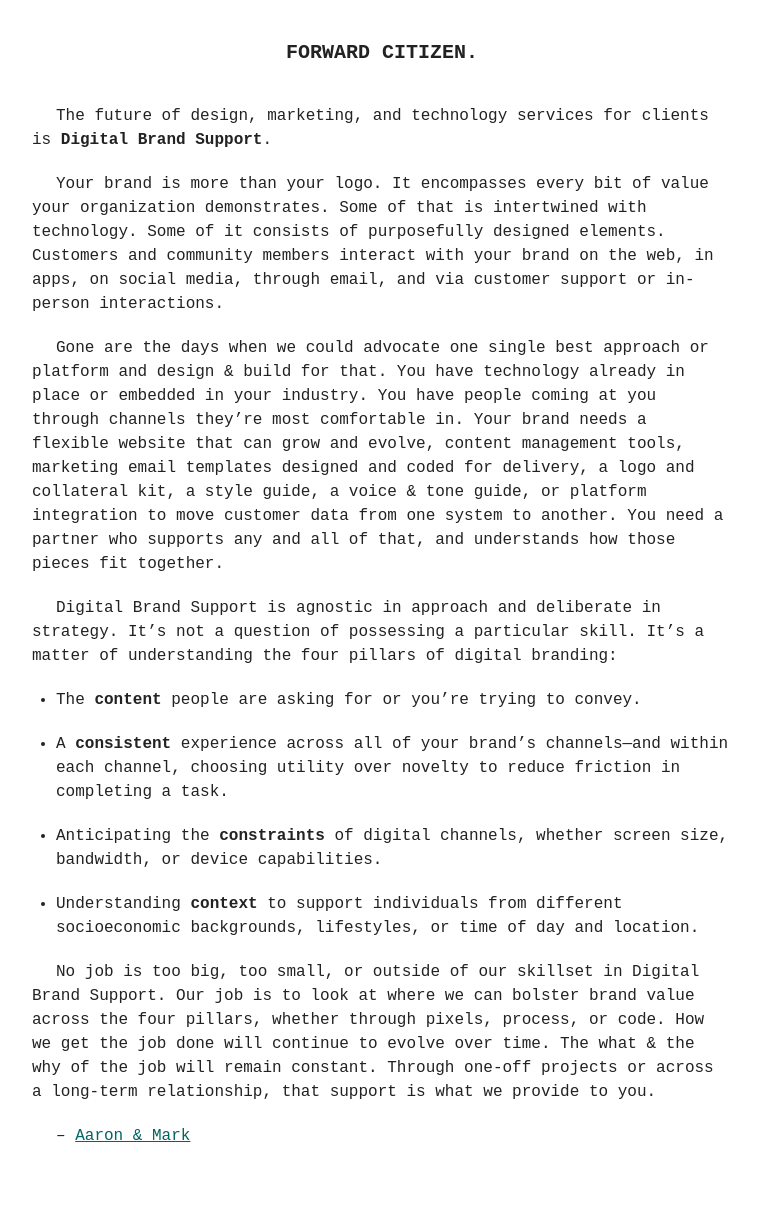
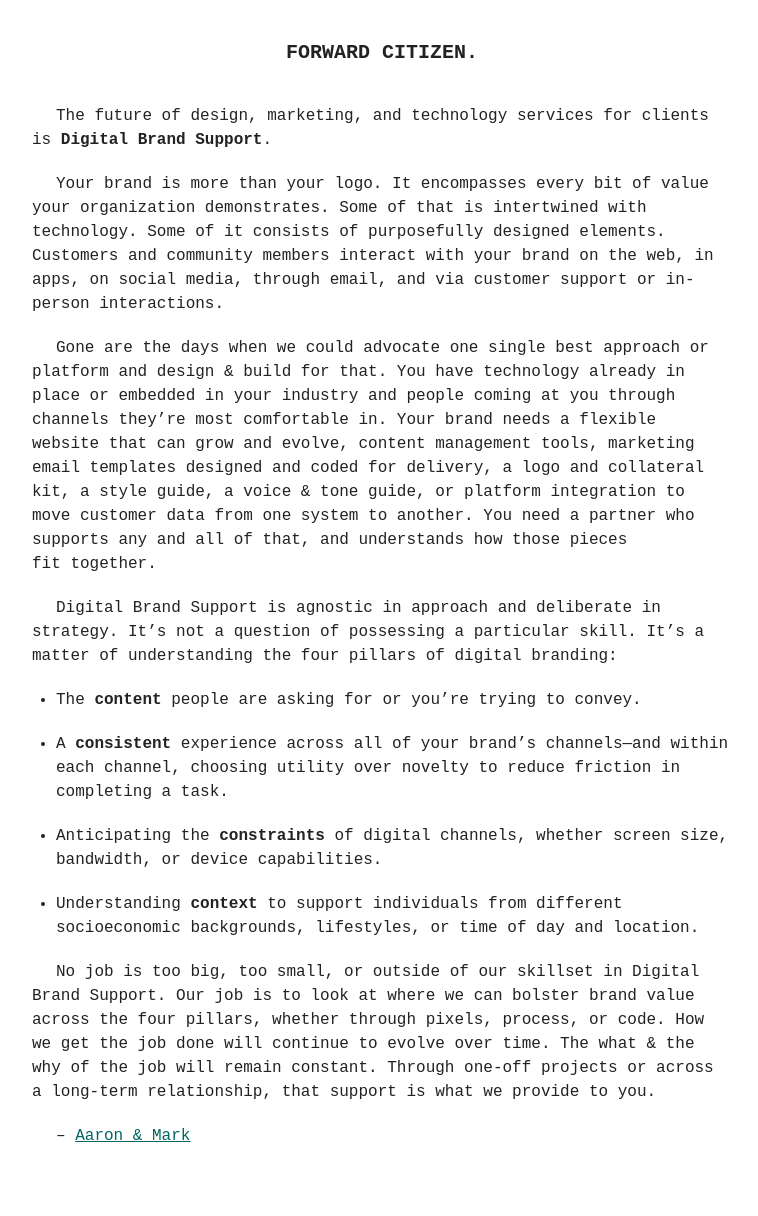
Before and after one commit to clearbold/forwardcitizen, a Jekyll site: the page built from index.md, in a window 1280 px wide. Shown: the whole page, without its empty margins (258-1016 px from the left). Built offline with Jekyll 4.4.1, drawn with Linux system fonts in a browser that asks for light colours.

Commit message:
YOU YOUR YOU

```diff
--- a/index.md
+++ b/index.md
@@ -6,7 +6,7 @@
 
 Your brand is more than your logo. It encompasses every bit of value your organization demonstrates. Some of that is intertwined with technology. Some of it consists of purposefully designed elements. Customers and community members interact with your brand on the web, in apps, on social media, through email, and via customer support or in-person&nbsp;interactions.
 
-Gone are the days when we could advocate one single best approach or platform and design &amp; build for that. You have technology already in place or embedded in your industry. You have people coming at you through channels they&rsquo;re most comfortable in. Your brand needs a flexible website that can grow and evolve, content management tools, marketing email templates designed and coded for delivery, a logo and collateral kit, a style guide, a voice &amp; tone guide, or platform integration to move customer data from one system to another. You need a partner who supports any and all of that, and understands how those pieces fit&nbsp;together.
+Gone are the days when we could advocate one single best approach or platform and design &amp; build for that. You have technology already in place or embedded in your industry and people coming at you through channels they&rsquo;re most comfortable in. Your brand needs a flexible website that can grow and evolve, content management tools, marketing email templates designed and coded for delivery, a logo and collateral kit, a style guide, a voice &amp; tone guide, or platform integration to move customer data from one system to another. You need a partner who supports any and all of that, and understands how those pieces fit&nbsp;together.
 
 Digital Brand Support is agnostic in approach and deliberate in strategy. It&rsquo;s not a question of possessing a particular skill. It&rsquo;s a matter of understanding the four pillars of digital&nbsp;branding:
 
```
